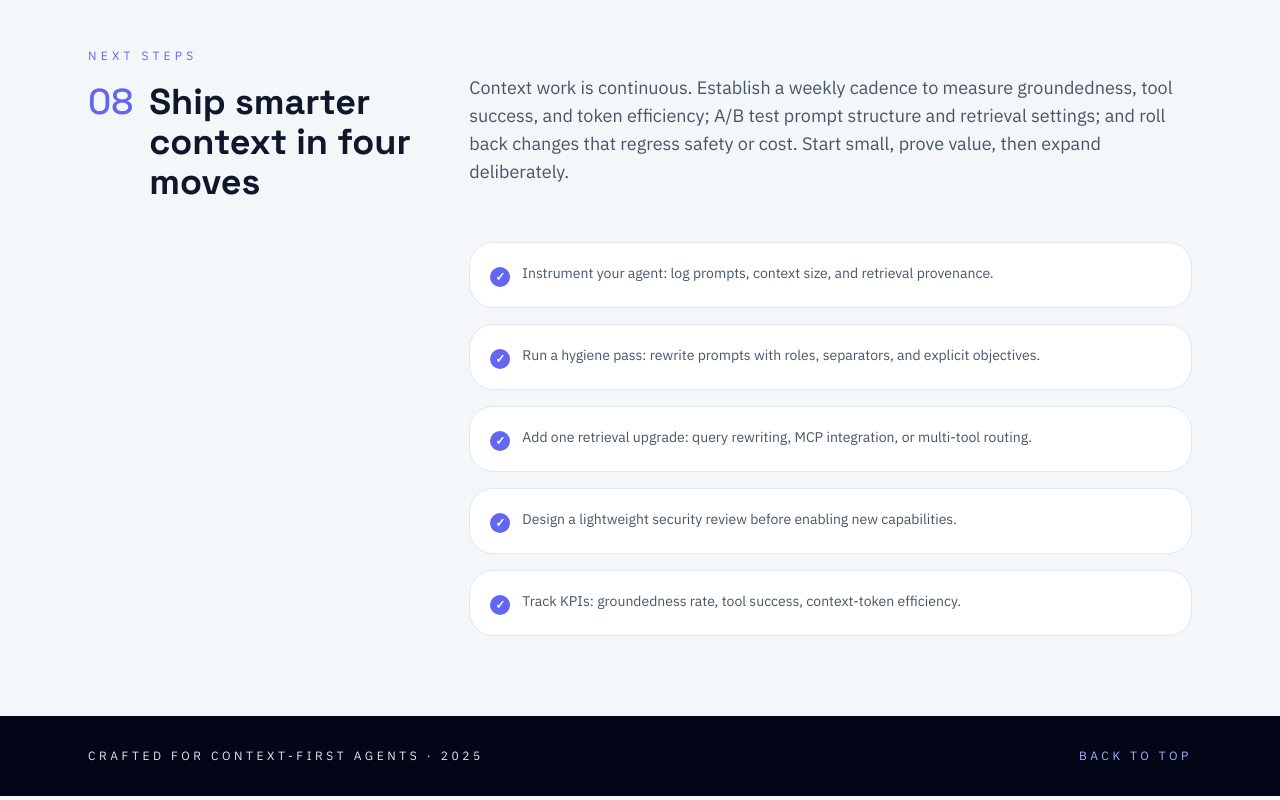
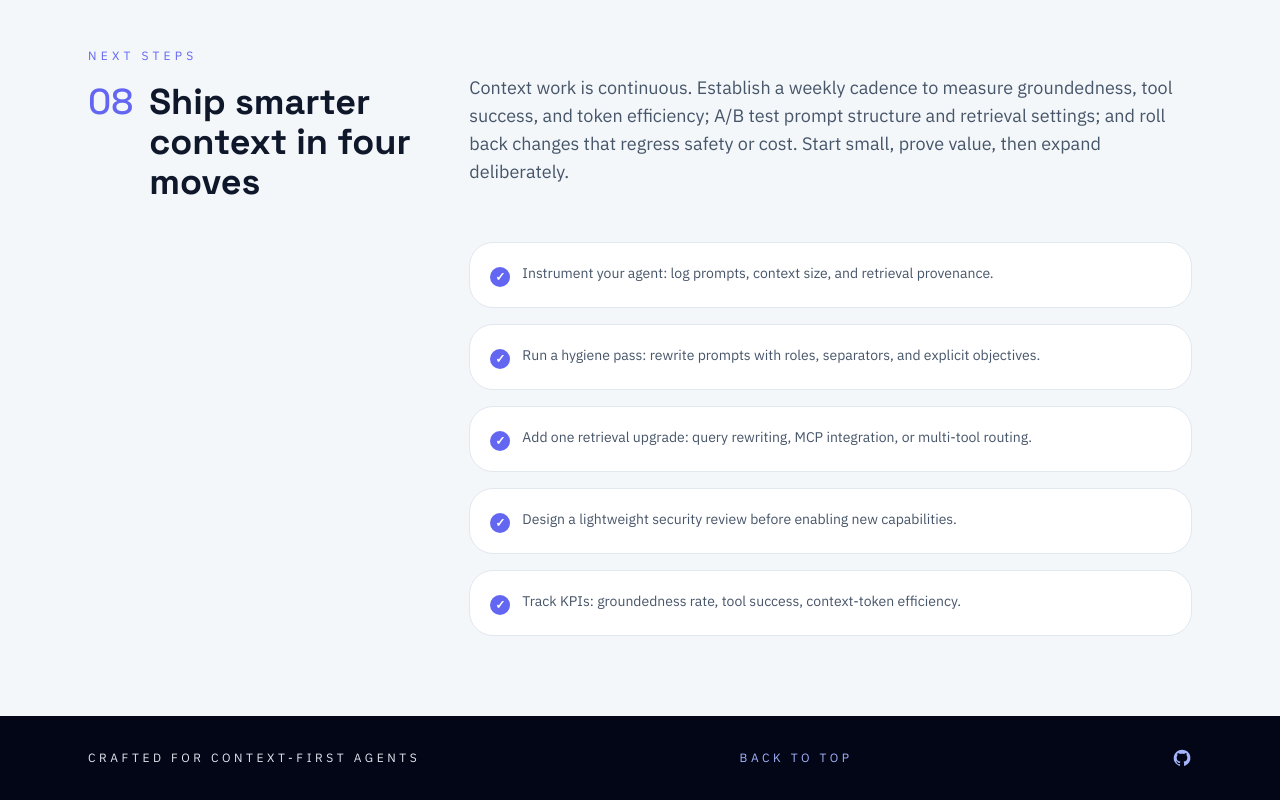
Before and after one commit to yushaw/contextIsAllYouNeed, a React (Vite) app: page / in a window 1280 px wide. Shown: the part 5426-6226 px from the top of the page. Built offline with nearby package versions, Linux system fonts and the light colour scheme.

Commit message:
feat: add GitHub link

```diff
--- a/src/App.jsx
+++ b/src/App.jsx
@@ -332,9 +332,18 @@ function Footer() {
   return (
     <footer className="bg-slate-950 text-slate-200 py-8">
       <div className="mx-auto flex max-w-6xl flex-col items-center justify-between gap-4 px-4 text-xs uppercase tracking-[0.3em] md:flex-row md:px-6">
-        <span>Crafted for context-first agents · 2025</span>
+        <span>Crafted for context-first agents</span>
         <a href="#hero" className="text-primary-300 hover:text-primary-200">
           Back to top
+        </a>
+        <a
+          href="https://github.com/yushaw/contextIsAllYouNeed"
+          className="text-primary-300 hover:text-primary-200"
+          aria-label="GitHub repository"
+          target="_blank"
+          rel="noreferrer"
+        >
+          <GitHubIcon />
         </a>
       </div>
     </footer>
@@ -377,6 +386,20 @@ function ThemeIcon({ theme }) {
       <path d="m4.22 19.78 1.42-1.42" />
       <path d="m18.36 5.64 1.42-1.42" />
       <path d="M16 12a4 4 0 1 1-8 0 4 4 0 0 1 8 0Z" />
+    </svg>
+  );
+}
+
+function GitHubIcon() {
+  return (
+    <svg
+      xmlns="http://www.w3.org/2000/svg"
+      viewBox="0 0 24 24"
+      className="h-5 w-5"
+      fill="currentColor"
+      aria-hidden="true"
+    >
+      <path d="M12 2a10 10 0 0 0-3.16 19.49c.5.09.68-.22.68-.48v-1.7c-2.78.6-3.37-1.34-3.37-1.34-.45-1.16-1.11-1.47-1.11-1.47-.9-.61.07-.6.07-.6 1 .07 1.54 1.04 1.54 1.04.89 1.52 2.34 1.09 2.91.83.09-.65.35-1.09.63-1.34-2.22-.25-4.56-1.11-4.56-4.95 0-1.09.39-1.98 1.03-2.68-.1-.25-.45-1.27.1-2.65 0 0 .84-.27 2.76 1.02.8-.22 1.64-.33 2.48-.33s1.68.11 2.48.33c1.92-1.29 2.76-1.02 2.76-1.02.55 1.38.2 2.4.1 2.65.64.7 1.03 1.59 1.03 2.68 0 3.85-2.34 4.7-4.57 4.95.36.31.68.92.68 1.86v2.75c0 .26.18.58.69.48A10 10 0 0 0 12 2Z" />
     </svg>
   );
 }
```
